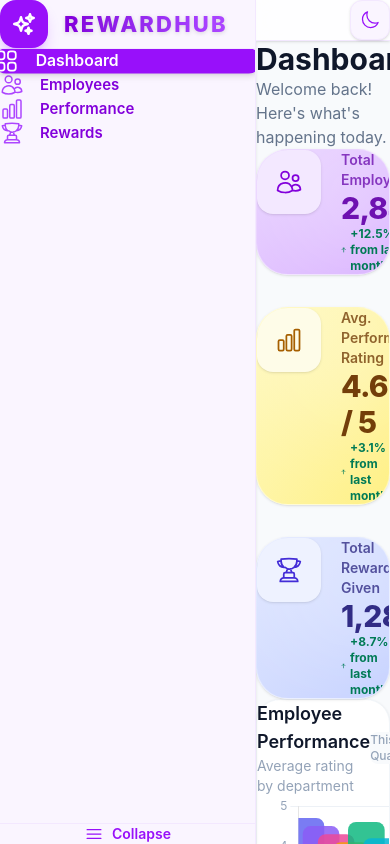
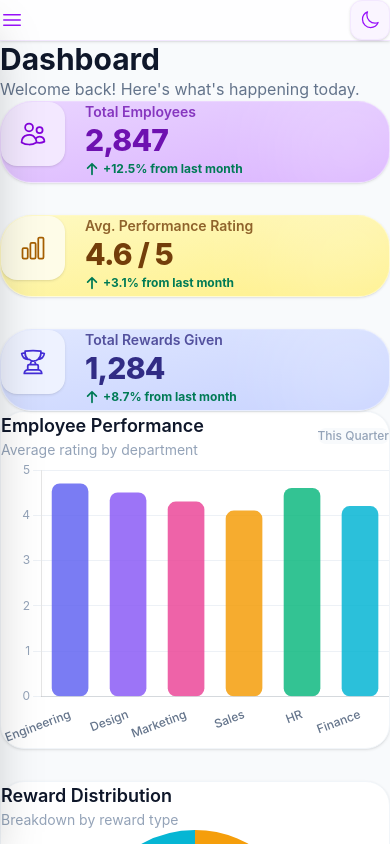
Before and after one commit to SaakshiJha29/Reward-Dashboard, a React (Vite) app: page / in a window 390 px wide. Built offline with nearby package versions, Linux system fonts and the light colour scheme.

Commit message:
updated responsivness

```diff
--- a/src/App.jsx
+++ b/src/App.jsx
@@ -26,18 +26,50 @@ const MoonIcon = () => (
   </svg>
 );
 
+const MenuIcon = () => (
+  <svg xmlns="http://www.w3.org/2000/svg" fill="none" viewBox="0 0 24 24" strokeWidth={1.5} stroke="currentColor" className="w-6 h-6">
+    <path strokeLinecap="round" strokeLinejoin="round" d="M3.75 6.75h16.5M3.75 12h16.5m-16.5 5.25h16.5" />
+  </svg>
+);
+
 function App() {
   const [activePage, setActivePage] = useState("Dashboard");
+  const [isMobileMenuOpen, setIsMobileMenuOpen] = useState(false);
   const { dark, toggle } = useTheme();
   const ActiveComponent = pages[activePage];
 
   return (
     <div className="flex h-screen w-full overflow-hidden bg-surface-50 dark:bg-surface-950 transition-colors duration-300">
-      <Sidebar activePage={activePage} onNavigate={setActivePage} />
+      {/* Mobile Overlay */}
+      {isMobileMenuOpen && (
+        <div
+          className="fixed inset-0 bg-black/50 z-40 md:hidden transition-opacity backdrop-blur-sm"
+          onClick={() => setIsMobileMenuOpen(false)}
+        />
+      )}
+
+      <Sidebar
+        activePage={activePage}
+        onNavigate={(page) => {
+          setActivePage(page);
+          setIsMobileMenuOpen(false);
+        }}
+        isMobileMenuOpen={isMobileMenuOpen}
+        setIsMobileMenuOpen={setIsMobileMenuOpen}
+      />
 
       <div className="flex-1 flex flex-col h-full min-w-0 overflow-y-auto overflow-x-hidden">
         {/* Top Navbar */}
-        <header className="flex items-center justify-end px-8 md:px-14 py-5 bg-white/80 dark:bg-surface-900/80 backdrop-blur-md shadow-sm border-b border-purple-100 dark:border-surface-800 sticky top-0 z-10 transition-colors duration-300">
+        <header className="flex items-center justify-between md:justify-end px-6 sm:px-8 md:px-14 py-5 bg-white/80 dark:bg-surface-900/80 backdrop-blur-md shadow-sm border-b border-purple-100 dark:border-surface-800 sticky top-0 z-10 transition-colors duration-300">
+          <div className="flex items-center md:hidden">
+            <button
+              onClick={() => setIsMobileMenuOpen(true)}
+              className="p-2 -ml-2 text-purple-600 dark:text-purple-300 hover:bg-purple-100 dark:hover:bg-surface-800 rounded-xl transition-colors cursor-pointer"
+              title="Open menu"
+            >
+              <MenuIcon />
+            </button>
+          </div>
           <div className="flex items-center gap-4 ml-auto">
             <button
               id="theme-toggle"
@@ -54,7 +86,7 @@ function App() {
           </div>
         </header>
 
-        <main className="flex-1 pl-12 pr-8 md:pl-20 md:pr-16 py-12 md:py-16 w-full max-w-screen-2xl mx-auto">
+        <main className="flex-1 p-6 sm:p-8 md:p-12 lg:p-16 xl:p-20 w-full max-w-screen-2xl mx-auto transition-all duration-300">
           <ActiveComponent />
         </main>
       </div>
--- a/src/components/Sidebar.jsx
+++ b/src/components/Sidebar.jsx
@@ -36,22 +36,24 @@ const menuItems = [
   { key: "Rewards", label: "Rewards" },
 ];
 
-export default function Sidebar({ activePage, onNavigate }) {
+export default function Sidebar({ activePage, onNavigate, isMobileMenuOpen, setIsMobileMenuOpen }) {
   const [collapsed, setCollapsed] = useState(false);
 
   return (
     <aside
       className={`
-        relative flex flex-col shrink-0
+        fixed md:relative flex flex-col shrink-0
         bg-purple-50 dark:bg-surface-900 border-r border-purple-100 dark:border-surface-800
-        h-screen sticky top-0
-        transition-all duration-300 ease-in-out
+        h-full md:h-screen top-0 z-50
+        transition-transform md:transition-all duration-300 ease-in-out
+        ${isMobileMenuOpen ? "translate-x-0" : "-translate-x-full"} md:translate-x-0
         ${collapsed ? "w-20" : "w-64"}
-        shadow-sm
+        shadow-2xl md:shadow-sm
       `}
     >
       {/* ── Logo / Brand ── */}
-      <div className="flex items-center gap-4 px-8 py-10 border-b border-purple-100 dark:border-surface-800">
+      <div className="flex items-center justify-between gap-4 px-8 py-10 border-b border-purple-100 dark:border-surface-800">
+        <div className="flex items-center gap-4 overflow-hidden">
           <div className="flex items-center justify-center w-12 h-12 rounded-2xl bg-purple-600 shadow-lg shadow-purple-600/20 shrink-0">
             <svg xmlns="http://www.w3.org/2000/svg" fill="none" viewBox="0 0 24 24" strokeWidth={2.5} stroke="currentColor" className="w-6 h-6 text-white">
               <path strokeLinecap="round" strokeLinejoin="round" d="M9.813 15.904 9 18.75l-.813-2.846a4.5 4.5 0 0 0-3.09-3.09L2.25 12l2.846-.813a4.5 4.5 0 0 0 3.09-3.09L9 5.25l.813 2.846a4.5 4.5 0 0 0 3.09 3.09L15.75 12l-2.846.813a4.5 4.5 0 0 0-3.09 3.09ZM18.259 8.715 18 9.75l-.259-1.035a3.375 3.375 0 0 0-2.455-2.456L14.25 6l1.036-.259a3.375 3.375 0 0 0 2.455-2.456L18 2.25l.259 1.035a3.375 3.375 0 0 0 2.456 2.456L21.75 6l-1.035.259a3.375 3.375 0 0 0-2.456 2.456ZM16.894 20.567 16.5 21.75l-.394-1.183a2.25 2.25 0 0 0-1.423-1.423L13.5 18.75l1.183-.394a2.25 2.25 0 0 0 1.423-1.423l.394-1.183.394 1.183a2.25 2.25 0 0 0 1.423 1.423l1.183.394-1.183.394a2.25 2.25 0 0 0-1.423 1.423Z" />
@@ -61,6 +63,17 @@ export default function Sidebar({ activePage, onNavigate }) {
             <span className="text-[22px] font-extrabold tracking-widest text-transparent bg-clip-text bg-gradient-to-r from-purple-700 to-purple-500 drop-shadow-sm whitespace-nowrap">
               REWARDHUB
             </span>
+          )}
+        </div>
+        {isMobileMenuOpen && (
+          <button
+            className="md:hidden p-2 -mr-2 text-purple-600 dark:text-purple-300 hover:bg-purple-200 dark:hover:bg-surface-800 rounded-xl transition-colors"
+            onClick={() => setIsMobileMenuOpen(false)}
+          >
+            <svg xmlns="http://www.w3.org/2000/svg" fill="none" viewBox="0 0 24 24" strokeWidth={2} stroke="currentColor" className="w-6 h-6">
+              <path strokeLinecap="round" strokeLinejoin="round" d="M6 18L18 6M6 6l12 12" />
+            </svg>
+          </button>
         )}
       </div>
 
@@ -101,7 +114,7 @@ export default function Sidebar({ activePage, onNavigate }) {
       </nav>
 
       {/* ── Collapse Toggle ── */}
-      <div className="px-6 py-6 border-t border-purple-100 dark:border-surface-800">
+      <div className="px-6 py-6 border-t border-purple-100 dark:border-surface-800 hidden md:block">
         <button
           id="sidebar-toggle"
           onClick={() => setCollapsed((c) => !c)}
```
Lines whose indentation alone changed are shown as unchanged.
